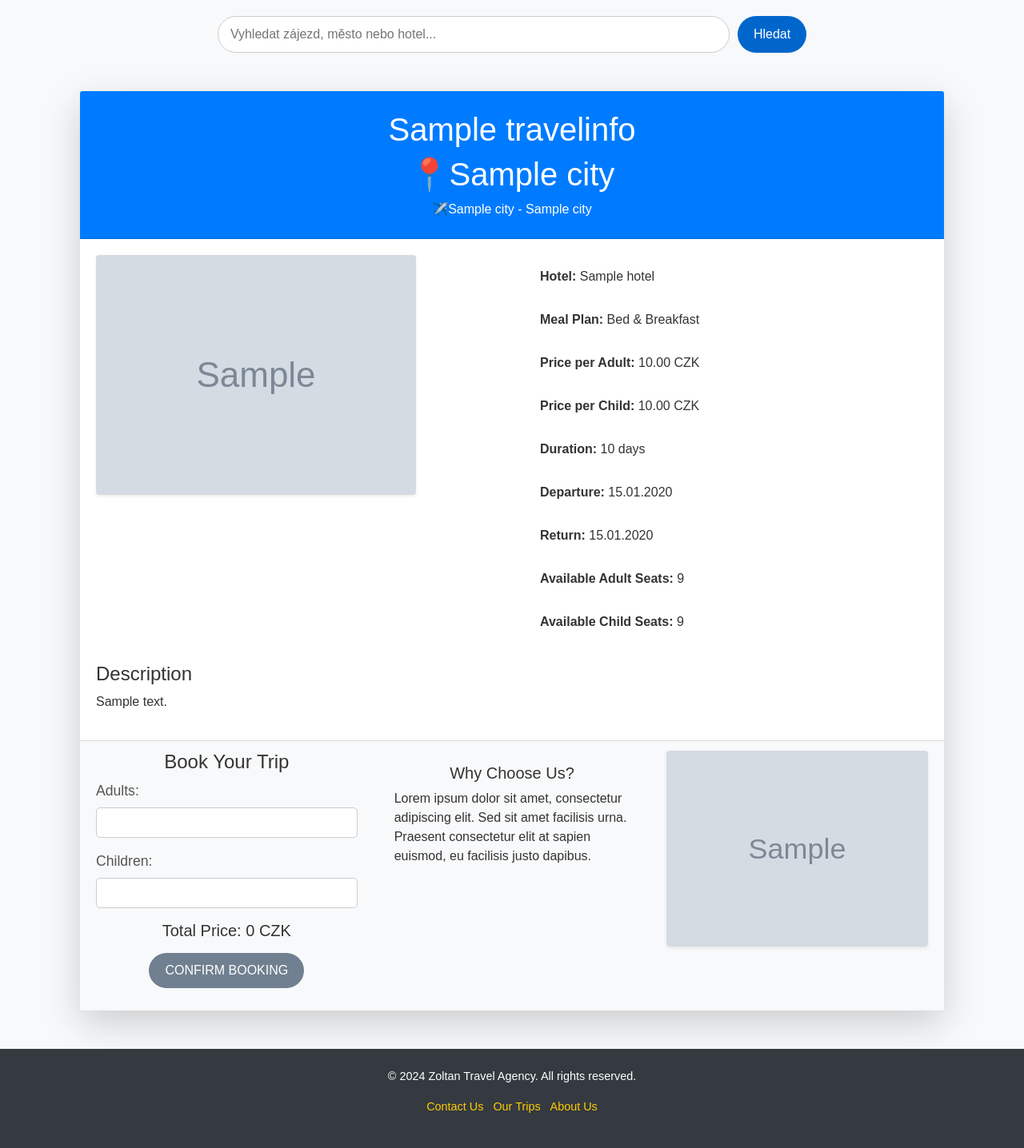
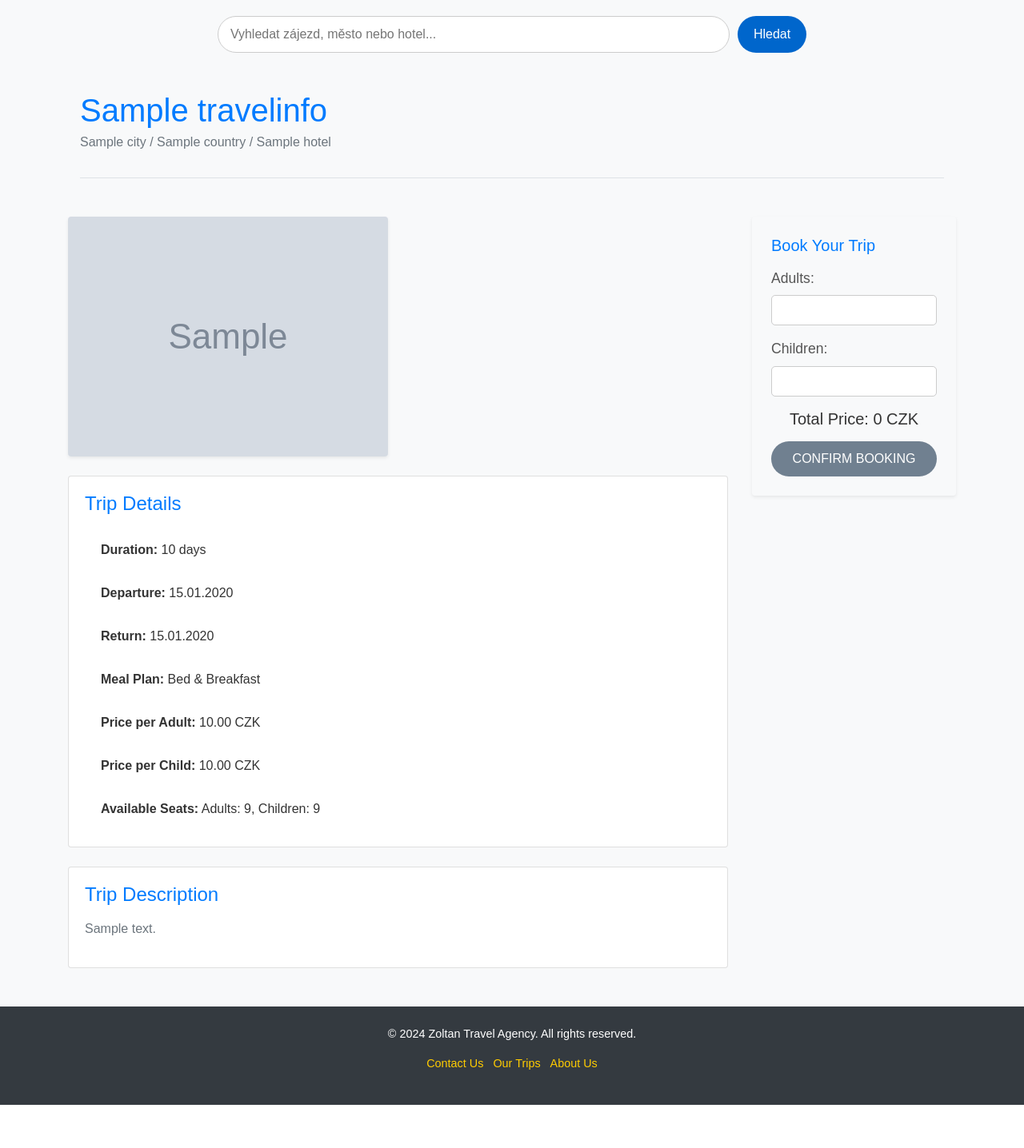
Before and after one commit to ZoltronPy/CS05, a Django app: page /trip/1/ in a window 1280 px wide. Shown: the part 104-1540 px from the top of the page at 80% size. After the commit the page ends 1486 px from the top, so only its background shows below. Run offline with Django 5.2, Linux system fonts and the light colour scheme; tables that the repository leaves empty hold one stand-in row (values such as "Sample post"); grey boxes marked "Sample" are stand-in pictures; some libraries are stand-ins or nearby versions.

Commit message:
oprave stánek , tripdetail lepší vzhled pro trip list, detail, purchase form

```diff
--- a/viewer/templates/trip_detail.html
+++ b/viewer/templates/trip_detail.html
@@ -3,20 +3,25 @@
 
 {% block content %}
 <div class="container my-5">
-    <div class="card shadow-lg border-0">
-        <!-- Trip Header -->
-        <div class="card-header bg-primary text-white text-center py-4">
-            <h1 class="mb-2">{{ trip.tour_name }}</h1>
-            <h1 class="mb-2">📍{{ trip.destination_city.name }}</h1>
+    <!-- Hlavička zájezdu -->
+    <div class="d-flex justify-content-between align-items-center border-bottom pb-3 mb-4">
+        <div>
+            <h1 class="display-6 text-primary mb-1">{{ trip.tour_name }}</h1>
+            <p class="text-muted">
+                {{ trip.destination_city.name }} / {{ trip.destination_city.country.name }} /
+                {{ trip.Hotel.name }}
+            </p>
 
-            <p  class="mb-0">✈️{{ trip.departure_city.name }} - {{ trip.destination_city.name }}</p>
+            </div>
+        </div>
     </div>
 
-        <!-- Trip Details Section -->
-        <div class="card-body">
+    <!-- Layout hlavního obsahu -->
     <div class="row">
-                <!-- Left Section with Images -->
-                <div class="col-md-6">
+        <!-- Levý obsah: Obrázek a detaily -->
+        <div class="col-lg-9">
+            <!-- Obrázek zájezdu -->
+            <div class="mb-4">
                 {% if trip.Hotel.image %}
                     <img src="{{ trip.Hotel.image.url }}" class="img-fluid rounded shadow-sm" alt="Hotel Image">
                 {% else %}
@@ -24,35 +29,35 @@
                 {% endif %}
             </div>
 
-                <!-- Right Section with Key Details -->
-                <div class="col-md-6">
+            <!-- Detaily zájezdu -->
+            <div class="card mb-4">
+                <div class="card-body">
+                    <h4 class="text-primary mb-3">Trip Details</h4>
                     <ul class="list-group list-group-flush">
-                        <li class="list-group-item"><strong>Hotel:</strong> {{ trip.Hotel.name }}</li>
+                        <li class="list-group-item"><strong>Duration:</strong> {{ trip.stay_duration }} days</li>
+                        <li class="list-group-item"><strong>Departure:</strong> {{ trip.formatted_departure_date }}</li>
+                        <li class="list-group-item"><strong>Return:</strong> {{ trip.formatted_return_date }}</li>
                         <li class="list-group-item"><strong>Meal Plan:</strong> {{ trip.get_meal_type_display }}</li>
                         <li class="list-group-item"><strong>Price per Adult:</strong> {{ trip.price_per_adult|floatformat:2 }} CZK</li>
                         <li class="list-group-item"><strong>Price per Child:</strong> {{ trip.price_per_child|floatformat:2 }} CZK</li>
-                        <li class="list-group-item"><strong>Duration:</strong> {{ trip.stay_duration }} days</li>
-                        <li class="list-group-item"><strong>Departure:</strong> {{ trip.formatted_departure_date }}</li>
-                        <li class="list-group-item"><strong>Return:</strong> {{ trip.formatted_return_date }}</li>
-                        <li class="list-group-item"><strong>Available Adult Seats:</strong> {{ remaining_adult_seats }}</li>
-                        <li class="list-group-item"><strong>Available Child Seats:</strong> {{ remaining_child_seats }}</li>
+                        <li class="list-group-item"><strong>Available Seats:</strong> Adults: {{ remaining_adult_seats }}, Children: {{ remaining_child_seats }}</li>
                     </ul>
                 </div>
             </div>
 
-            <!-- Description Section -->
-            <div class="mt-4">
-                <h4>Description</h4>
-                <p>{{ trip.description|default:"No description available." }}</p>
+            <!-- Popis zájezdu -->
+            <div class="card">
+                <div class="card-body">
+                    <h4 class="text-primary mb-3">Trip Description</h4>
+                    <p class="text-muted">{{ trip.description|default:"No description available." }}</p>
+                </div>
             </div>
         </div>
 
-        <!-- Footer with Three Boxes -->
-        <div class="card-footer bg-light">
-            <div class="row">
-                <!-- Booking Section -->
-                <div class="col-md-4">
-                    <h4 class="text-center">Book Your Trip</h4>
+        <!-- Pravý banner: Book Your Trip -->
+        <div class="col-lg-3">
+            <div class="bg-light p-4 rounded shadow-sm sticky-top">
+                <h5 class="text-primary mb-3">Book Your Trip</h5>
                 <form action="{% url 'purchase_trip' trip.id %}" method="post">
                     {% csrf_token %}
                     <div class="mb-3">
@@ -66,34 +71,14 @@
                     <div class="text-center my-3">
                         <h5>Total Price: <span id="total-price">0</span> CZK</h5>
                     </div>
-                        <div class="d-grid text-center my-3">
-                            <button type="submit" class="btn btn-primary">Confirm Booking</button>
-                        </div>
+                    <button type="submit" class="btn btn-primary w-100">Confirm Booking</button>
                 </form>
-                </div>
-
-                <!-- Text Box -->
-                <div class="col-md-4">
-                    <div class="bg-light p-3 rounded">
-                        <h5 class="text-center">Why Choose Us?</h5>
-                        <p>Lorem ipsum dolor sit amet, consectetur adipiscing elit. Sed sit amet facilisis urna. Praesent consectetur elit at sapien euismod, eu facilisis justo dapibus.</p>
-                    </div>
-                </div>
-
-                <!-- Image Box -->
-                <div class="col-md-4">
-                    {% if trip.Hotel.image %}
-                        <img src="{{ trip.Hotel.image.url }}" class="img-fluid rounded shadow-sm" alt="Hotel Image">
-                    {% else %}
-                        <img src="{% static 'media/hotels/hotel_default.jpg' %}" class="img-fluid rounded shadow-sm" alt="Default Hotel Image">
-                    {% endif %}
-                </div>
             </div>
         </div>
     </div>
 </div>
 
-<!-- JavaScript for Price Calculation -->
+<!-- JavaScript pro výpočet ceny -->
 <script>
     document.addEventListener("DOMContentLoaded", function () {
         const adultsInput = document.getElementById('adults');
```
Also changed, not shown: viewer/templates/purchase_form.html (+70 -48 lines), viewer/templates/purchase_success.html (+11 -11 lines), viewer/templates/trip_list.html (+27 -29 lines). Lines whose indentation alone changed are shown as unchanged.
